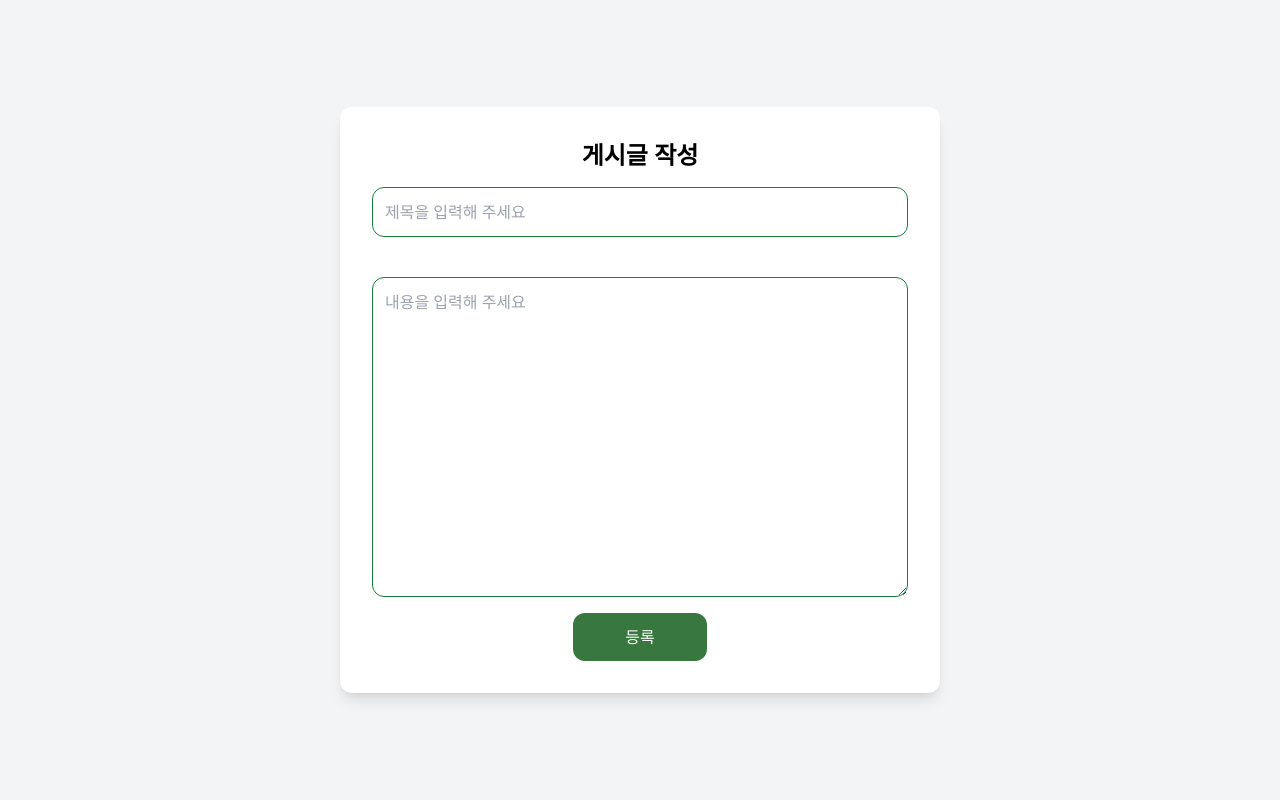
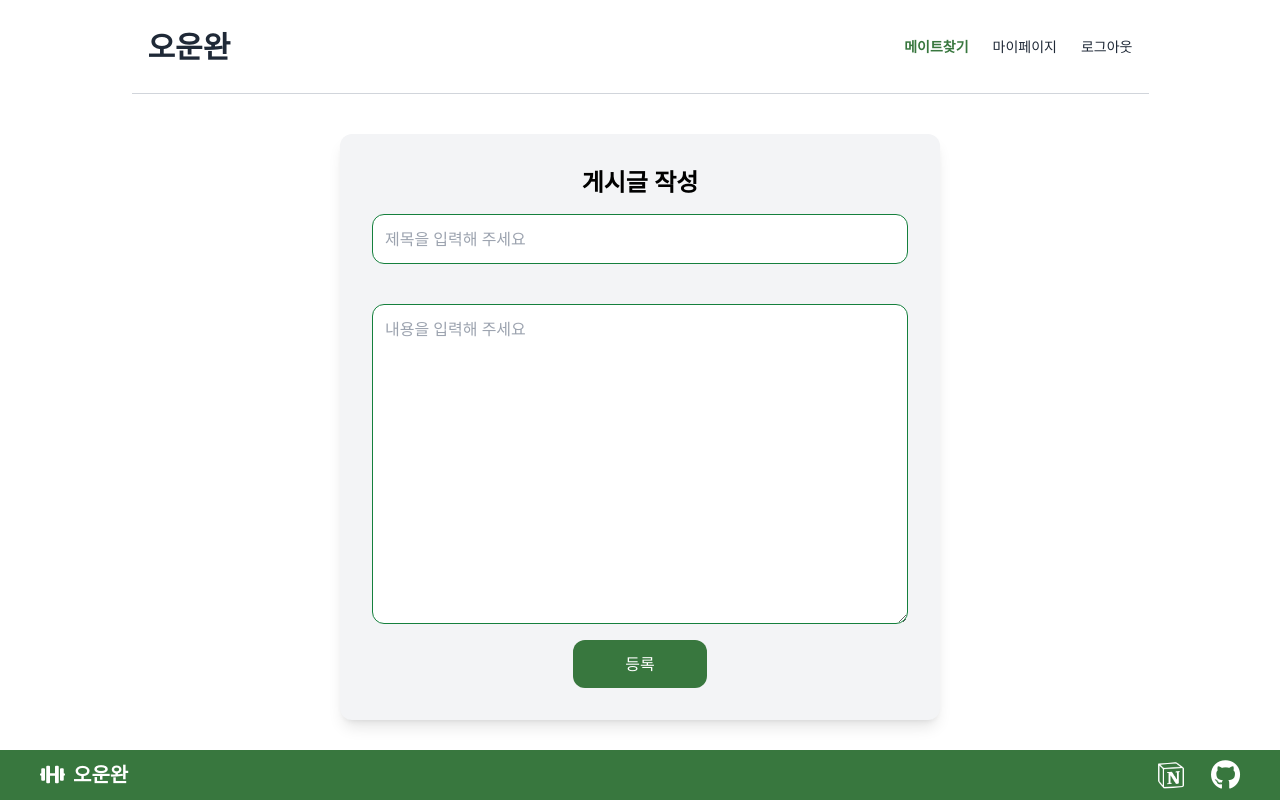
Before and after one commit to craftonjungle8/workoutchillguy-BE-, a Flask app: template templates/board/posting.html in a window 1280 px wide. Run offline with Flask 3, Linux system fonts and the light colour scheme; the template is opened without the code that fills it, so the values that code supplies are empty; some libraries are stand-ins or nearby versions.

Commit message:
노션 로고 수정 , 글작성 부분 헤더 푸터 탑재

```diff
--- a/app.py
+++ b/app.py
@@ -1,4 +1,4 @@
-from flask import Flask
+from flask import Flask, render_template
 app = Flask(__name__)
 
 @app.route('/')
@@ -23,6 +23,6 @@ def diary():
 
 @app.route('/board')
 def board():
-   return 'This is borad'
+   return 'This is board'
 if __name__ == '__main__':
    app.run('0.0.0.0', port=5000, debug=True)
--- a/templates/board/posting.html
+++ b/templates/board/posting.html
@@ -12,9 +12,23 @@
             box-shadow: none;
         }
     </style>
+    <!-- FontAwesome CSS CDN -->
+    <link href="https://cdnjs.cloudflare.com/ajax/libs/font-awesome/6.0.0-beta3/css/all.min.css" rel="stylesheet">
 </head>
-<body class="bg-gray-100 flex items-center justify-center min-h-screen">
-    <div class="bg-white p-8 rounded-xl shadow-lg w-[600px]">
+<body class="s flex flex-col items-center min-h-screen">
+
+    <!-- 상단 오운완 박스 -->
+    <div class="w-[1017px] h-[94px] bg-white p-4 flex justify-between items-center border-b border-gray-300">
+        <div class="text-3xl font-bold text-gray-800">오운완</div>
+        <div class="flex space-x-6 text-sm text-gray-800">
+            <!-- 메이트찾기, 마이페이지, 로그아웃 링크에 hover 효과 추가 -->
+            <a href="/mate-search" class="text-[#38773E] hover:text-[#2E5F31] font-semibold transition duration-300">메이트찾기</a>
+            <a href="/mypage" class="text-gray-800 hover:text-[#38773E] transition duration-300">마이페이지</a>
+            <a href="#" id="logoutBtn" class="text-gray-800 hover:text-[#38773E] transition duration-300">로그아웃</a>
+        </div>
+    </div>
+
+    <div class="bg-gray-100 p-8 rounded-xl shadow-lg w-[600px] mt-10">
         <h2 class="text-2xl font-bold mb-4 text-center text">게시글 작성</h2>
 
         <form id="postForm" class="flex flex-col items-center">
@@ -25,6 +39,34 @@
         </form>
 
         <p id="message" class="mt-4 text-center text-red-500 hidden"></p>
+    </div>
+
+    <!-- 최하단 고정 박스 -->
+    <div class="w-full h-[50px] bg-[#38773E] flex justify-between items-center px-10 fixed bottom-0 left-0">
+        <!-- 오운완 아이콘 -->
+        <div class="text-white text-xl font-bold flex items-center space-x-2">
+            <i class="fas fa-dumbbell"></i> <!-- 오운완 아이콘 -->
+            <span>오운완</span>
+        </div>
+
+        <!-- 우측 노션과 깃허브 아이콘 -->
+        <div class="flex items-center space-x-6">
+            <!-- 노션 아이콘 -->
+            <div class="relative">
+                <img src="../../static/images/notion_logo.png" alt="Notion" class="w-8 h-8 cursor-pointer" id="notionIcon">
+                <div id="notionDropdown" class="absolute right-0 hidden bg-white text-black p-2 mt-2 rounded-lg shadow-lg">
+                    <a href="https://www.notion.so" class="block px-4 py-2">Notion</a>
+                </div>
+            </div>
+
+            <!-- 깃허브 아이콘 -->
+            <div class="relative">
+                <i class="fab fa-github text-white text-3xl cursor-pointer" id="githubIcon"></i>
+                <div id="githubDropdown" class="absolute right-0 hidden bg-white text-black p-2 mt-2 rounded-lg shadow-lg">
+                    <a href="https://github.com" class="block px-4 py-2">GitHub</a>
+                </div>
+            </div>
+        </div>
     </div>
 
     <script>
@@ -51,6 +93,32 @@
             }
             messageElem.classList.remove("hidden");
         });
+
+        // 노션 아이콘 클릭 시 드롭다운 보이기
+        document.getElementById("notionIcon").addEventListener("click", function() {
+            const dropdown = document.getElementById("notionDropdown");
+            dropdown.classList.toggle("hidden");
+        });
+
+        // 깃허브 아이콘 클릭 시 드롭다운 보이기
+        document.getElementById("githubIcon").addEventListener("click", function() {
+            const dropdown = document.getElementById("githubDropdown");
+            dropdown.classList.toggle("hidden");
+        });
+
+        // 로그아웃 버튼 클릭 시 엑세스 토큰 삭제 및 로그인 페이지로 리다이렉트
+        document.getElementById("logoutBtn").addEventListener("click", function(e) {
+            e.preventDefault();
+
+            // 로컬 스토리지에서 JWT 엑세스 토큰 삭제
+            localStorage.removeItem('access_token');
+
+            // 쿠키에서 토큰 삭제 (필요시 사용)
+            // document.cookie = 'access_token=; expires=Thu, 01 Jan 1970 00:00:00 UTC; path=/;';
+
+            // 로그아웃 후 로그인 페이지로 리다이렉트
+            window.location.href = '/login'; // 로그인 페이지로 이동
+        });
     </script>
 </body>
 </html>
--- a/templates/mypage/mypage.html
+++ b/templates/mypage/mypage.html
@@ -52,7 +52,7 @@
     <div class="flex items-center space-x-6">
       <!-- 노션 아이콘 -->
       <div class="relative">
-        <img src="https://upload.wikimedia.org/wikipedia/commons/a/a1/Notion_logo.svg" alt="Notion" class="w-8 h-8 cursor-pointer" id="notionIcon">
+        <img src="../../static/images/notion_logo.png" alt="Notion" class="w-8 h-8 cursor-pointer" id="notionIcon">
         <div id="notionDropdown" class="absolute right-0 hidden bg-white text-black p-2 mt-2 rounded-lg shadow-lg">
           <a href="https://www.notion.so" class="block px-4 py-2">Notion</a>
         </div>
```
Also changed, not shown: static/images/notion_logo.png (added), 2 other files.
